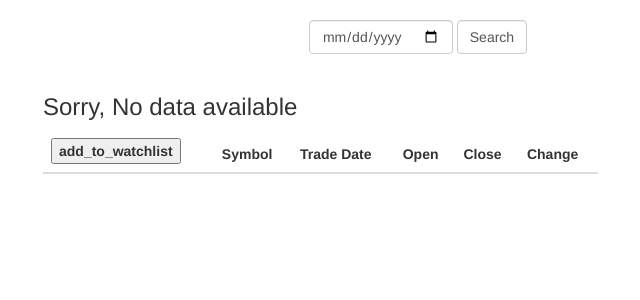
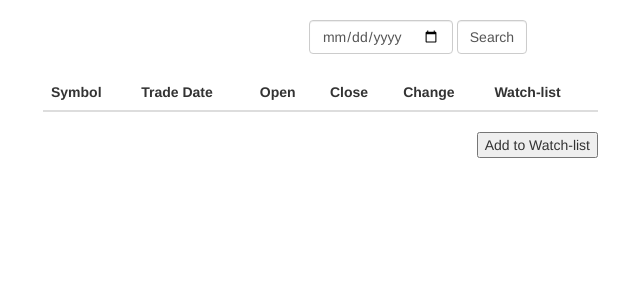
Before and after one commit to mani098/twinbull, a Django app: template stocks/templates/stocks/history.html in a window 1280 px wide. Shown: the part 52-352 px from the top of the page, without its empty margins (222-862 px from the left). Run offline with Django 3.2, Linux system fonts and the light colour scheme; the template is opened without the code that fills it, so the values that code supplies are empty; some libraries are stand-ins or nearby versions.

Commit message:
Refactored stock history view

```diff
--- a/stocks/templates/stocks/history.html
+++ b/stocks/templates/stocks/history.html
@@ -27,41 +27,48 @@
             <form method="post" class="form-inline" style="text-align: center;">
                 {% csrf_token %}
                 <input name="trade-date" type="date" class="form-control"/>
-                <input type="submit" value="Search" name="Button_clicked" class="form-control"/>
+                <input type="submit" value="Search" name="search-btn" class="form-control"/>
             </form>
         </div>
 
         <div class="row" style="margin-top: 20px;">
             <div class="col-sm-2"></div>
             <div class="col-sm-6">
-                <form method="post">
+                <form method="POST">
                     {% csrf_token %}
                     <table class="table table-hover">
                         <thead>
                             <tr>
-                                <th><input type="submit" value="add_to_watchlist" name="Button_clicked"></th>
                                 <th>Symbol</th>
                                 <th>Trade Date</th>
                                 <th>Open</th>
                                 <th>Close</th>
                                 <th>Change</th>
+                                <th>Watch-list</th>
                             </tr>
                         </thead>
                         <tbody>
                         {% for i in stocks %}
                             <tr>
-                                <td><input type="checkbox" name="watch_list" value={{ i.id }}></td>
                                 <td>{{ i.stock }}</td>
                                 <td>{{ i.trade_date }}</td>
                                 <td>{{ i.open }}</td>
                                 <td>{{ i.close }}</td>
                                 <td>{{ i.change }}</td>
+                                <td><input type="checkbox" name="watch_list" value={{ i.id }}
+                                           {% if i.watch_list %}
+                                            checked=true
+                                           {% endif %}
+                                    >
+                                </td>
                             </tr>
-                        {% empty %}
-                            <h3>Sorry, No data available</h3>
                         {% endfor %}
                         </tbody>
                     </table>
+                <div class="pull-right">
+                    <input type="submit" value="Add to Watch-list" name="to_watchlist">
+                </div>
+
                 </form>
             </div>
         </div>
```
Also changed, not shown: stocks/views.py (+9 -9 lines).
